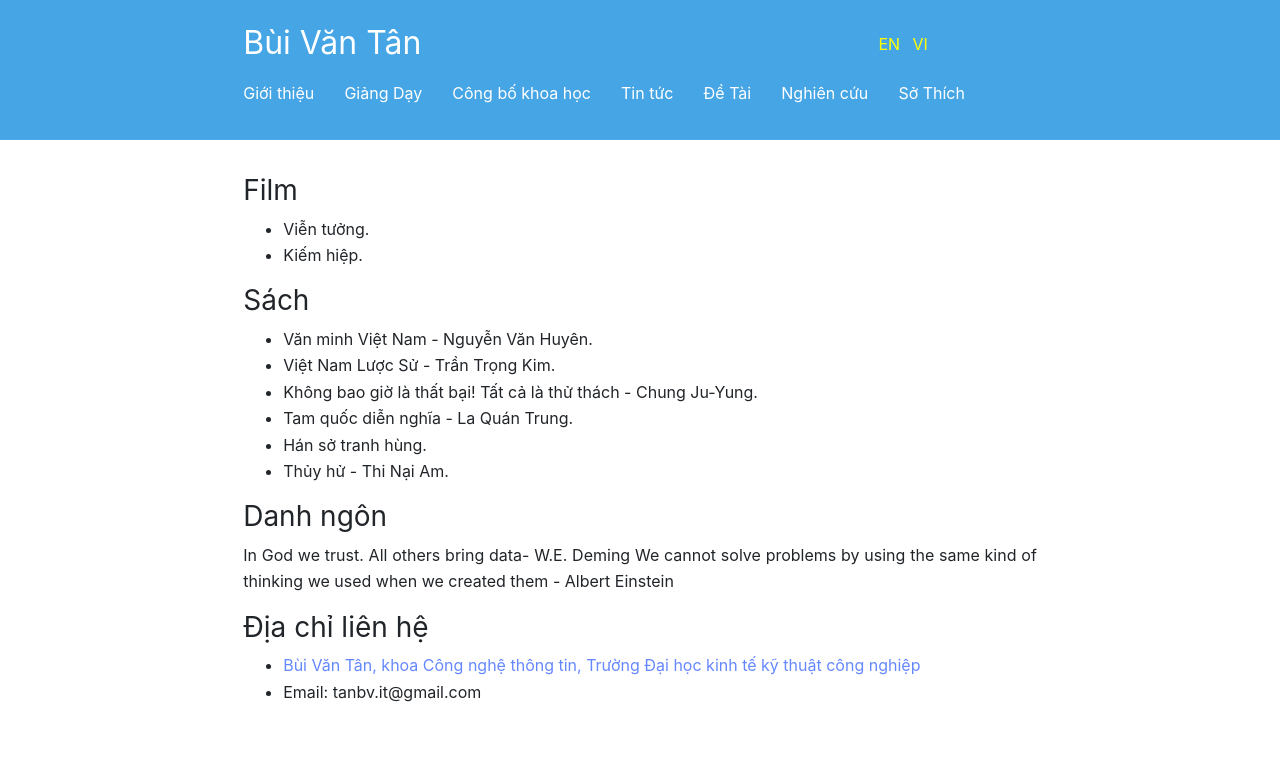
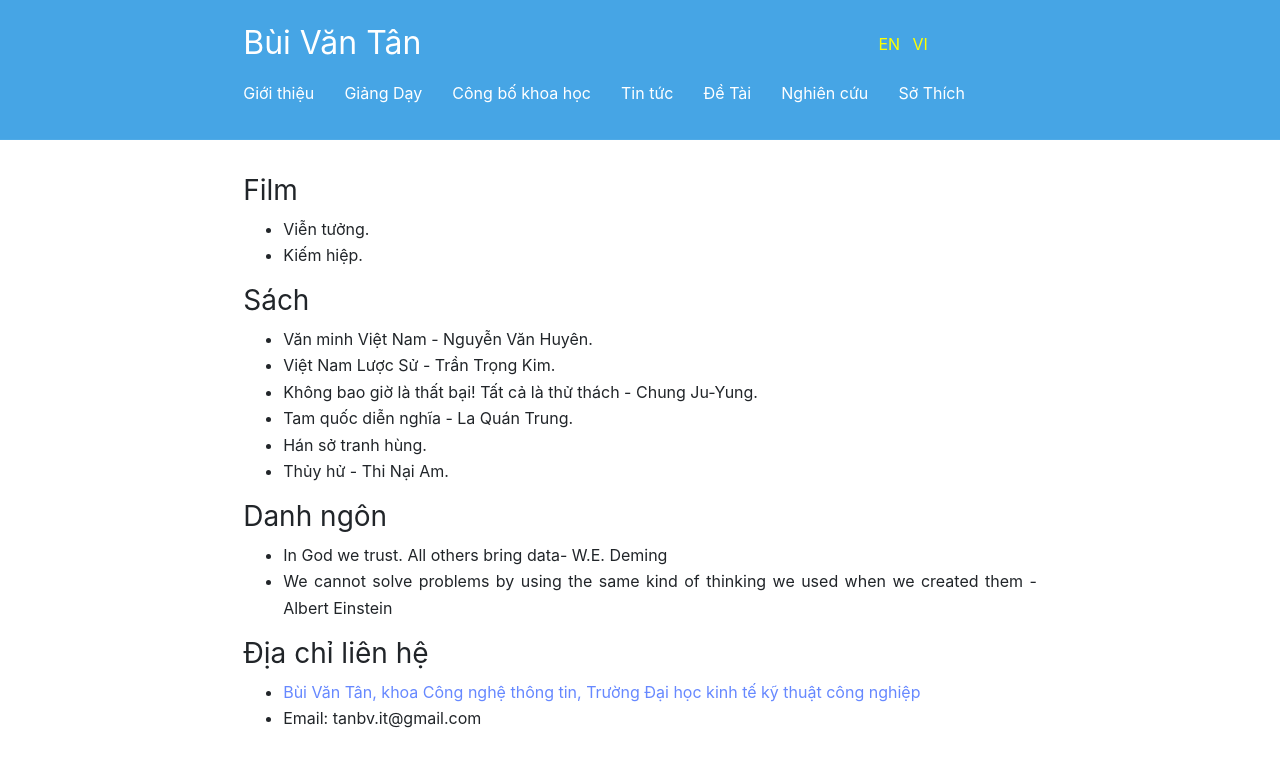
Before and after one commit to BuiTan/BuiTan.github.io, a Jekyll site: the page built from vi/SoThich.md, in a window 1280 px wide. Shown: the top 767 px of the page. Built offline with Jekyll 4.4.1, drawn with Linux system fonts in a browser that asks for light colours.

```diff
--- a/vi/SoThich.md
+++ b/vi/SoThich.md
@@ -18,8 +18,8 @@ order: 7
 * Thủy hử - Thi Nại Am.
 
 ### Danh ngôn
-In God we trust. All others bring data- W.E. Deming
-We cannot solve problems by using the same kind of thinking we used when we created them - Albert Einstein
+* In God we trust. All others bring data- W.E. Deming
+* We cannot solve problems by using the same kind of thinking we used when we created them - Albert Einstein
 
 ### Địa chỉ liên hệ
 * [Bùi Văn Tân, khoa Công nghệ thông tin, Trường Đại học kinh tế kỹ thuật công nghiệp](https://goo.gl/maps/P6Xx9UeHagcydkQw6)
```
